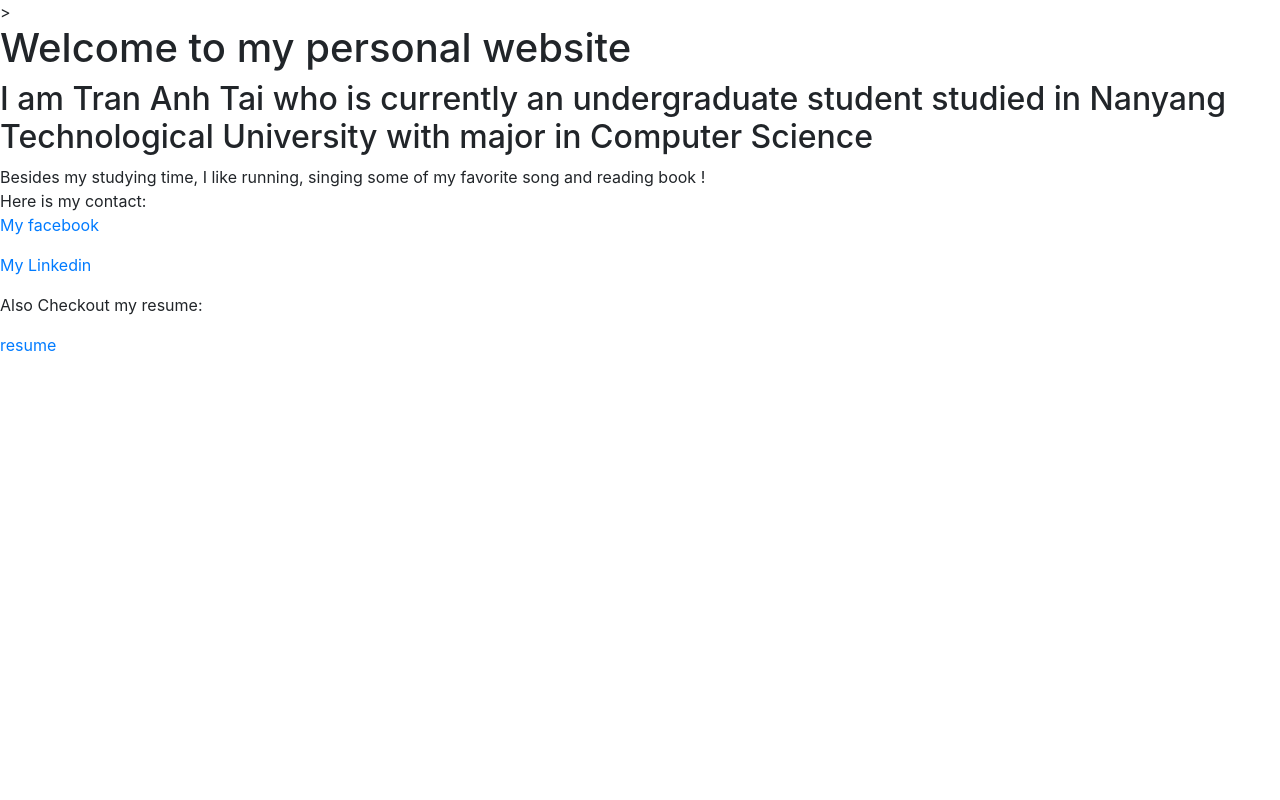
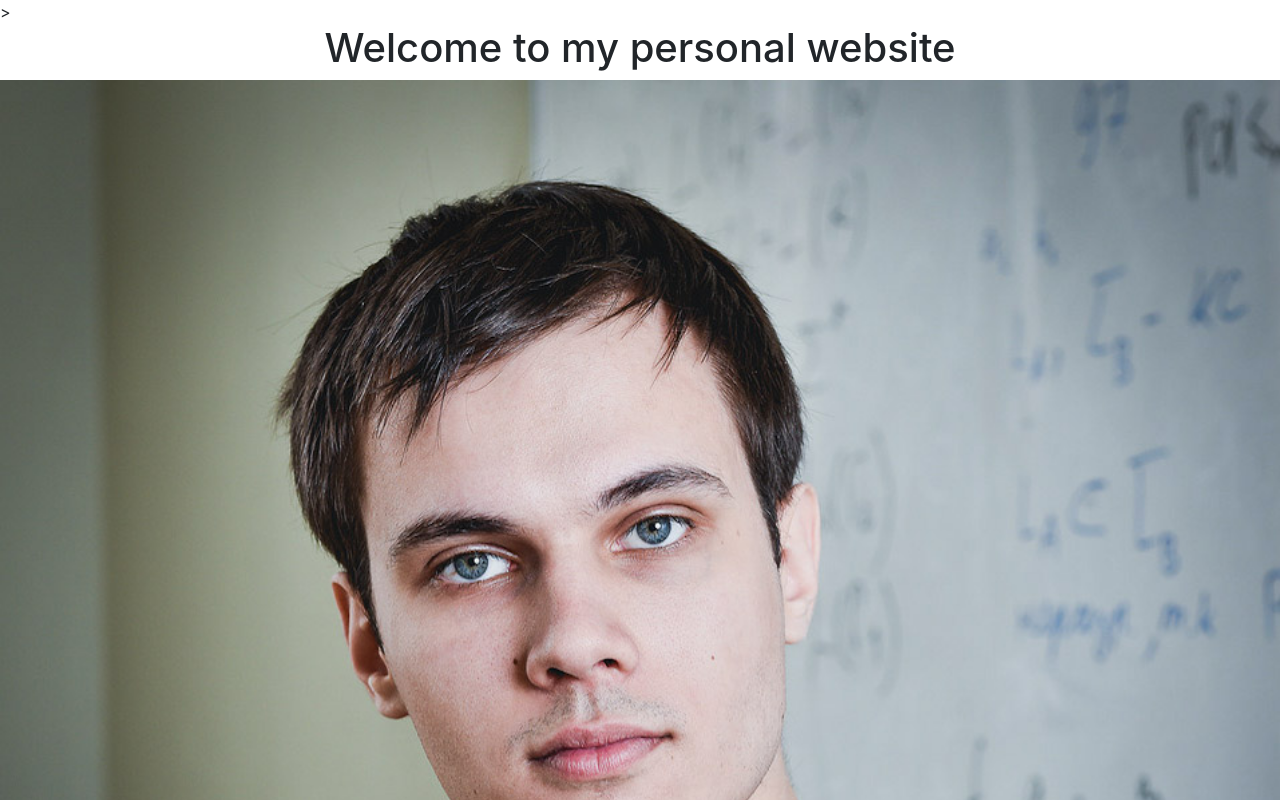
Before and after one commit to saobangmath/saobangmath.github.io, a plain HTML site: page index.html in a window 1280 px wide. Shown: the top 800 px of the page. Drawn offline with nearby package versions, Linux system fonts and the light colour scheme.

Commit message:
basic web frame

```diff
--- /dev/null
+++ b/css/head.css
@@ -0,0 +1,10 @@
+h1 {
+	text-orientation: horizontal;
+	text-align: center;
+	font-size: 200;
+}
+img{
+	height: "10";
+	width: 100%;
+	shape-rendering: round;
+}
--- /dev/null
+++ b/css/head.css.css
@@ -0,0 +1,10 @@
+h1 {
+	text-orientation: horizontal;
+	text-align: center;
+	font-size: 200;
+}
+img{
+	height: "10";
+	width: 100%;
+	shape-rendering: round;
+}
--- a/index.html
+++ b/index.html
@@ -2,21 +2,28 @@
 <html lang = "en">
 	<head>
 		<meta name="viewport" content="width=device-width, initial-scale=1, shrink-to-fit=no">
-		<link rel="stylesheet" href="https://stackpath.bootstrapcdn.com/bootstrap/4.1.3/css/bootstrap.min.css" integrity="sha384-MCw98/SFnGE8fJT3GXwEOngsV7Zt27NXFoaoApmYm81iuXoPkFOJwJ8ERdknLPMO" crossorigin="anonymous">
+		<link rel="stylesheet"
+			  href="https://stackpath.bootstrapcdn.com/bootstrap/4.1.3/css/bootstrap.min.css" integrity="	sha384-MCw98/SFnGE8fJT3GXwEOngsV7Zt27NXFoaoApmYm81iuXoPkFOJwJ8ERdknLPMO"
+			  crossorigin="anonymous">
 		<meta charset = "utf-8">
-		<title>Anh Tai</title>>
+
+		<link rel="stylesheet" type="text/css" href="./css/head.css">
+
+		<title>Anh Tai Tran</title>>
 	</head>
 	<body>
 		<h1>
 			Welcome to my personal website
 		</h1>
 
-		<h2>
-			I am Tran Anh Tai who is currently an undergraduate student studied in Nanyang Technological University with major in Computer Science
-		</h2>
+ 		<img src="./images/tourist.jpg" alt = "My image"></img>
 
 		<div>
-			Besides my studying time, I like running, singing some of my favorite song and reading book !
+			I am Tran Anh Tai who is currently an undergraduate student studied in Nanyang Technological University with major in Computer Science
+		</div>
+
+		<div>
+			Besides my studying time, I like running, singing some of my favorite song and reading book!
 		</div>
 
 		<div>
@@ -24,19 +31,29 @@
 				Here is my contact:
 			</div>
 			<p>
-				<a href = "https://www.facebook.com/profile.php?id=100004670776578">
-					My facebook
+				<a http-equiv="refresh" href = "https://www.facebook.com/profile.php?id=100004670776578"
+				target = "_blank">
+					My Facebook
 				</a>
 			</p>
-			<p>
-				<a href = "https://www.linkedin.com/in/tran-anh-tai-7b8aa2173/">
+
+			<p title="Linkedin">
+				<a http-equiv="refresh" href = "https://www.linkedin.com/in/tran-anh-tai-7b8aa2173/"
+				target = "_blank">
 					My Linkedin
 				</a>
 			</p>
 		</div>
 		<div>
 			<p>Also Checkout my resume: </p>
-			<a href = "./upload/Tran Anh Tai.pdf"> resume</a>
+			<a href = "./upload/Tran Anh Tai.pdf" target = "_blank">
+				My Resume
+			</a>
 		</div>
+		<!-- <iframe src = "https://github.com/saobangmath"></iframe> -->
+		<p id="demo">A Paragraph</p>
+
+		<button type="button" onclick = "onClick()">Try it</button>
 	</body>
+	<script src = "./js/scripts.js"></script>
 </html>
--- /dev/null
+++ b/js/scripts.js
@@ -0,0 +1,10 @@
+function onClick(){
+	var text = document.getElementById("demo").innerHTML;
+	if (text == 0){
+		text = 1;
+	}
+	else{
+		text = 0;
+	}
+	document.getElementById("demo").innerHTML = text;
+}
```
Also changed, not shown: images/tourist.jpg (added).
